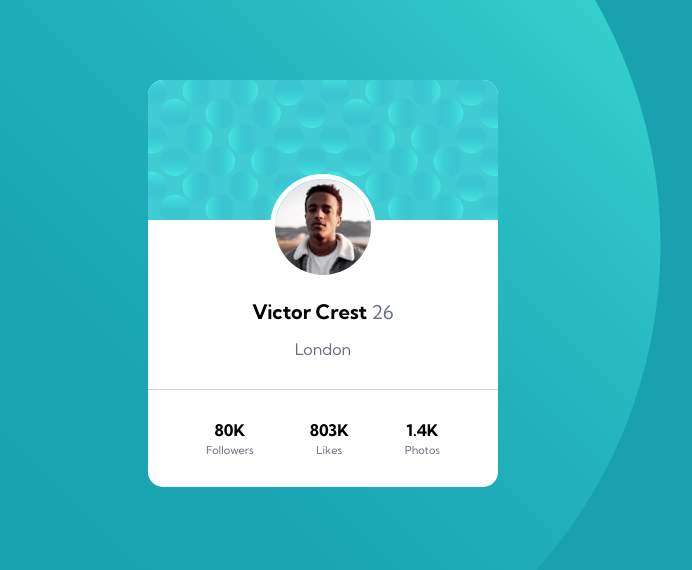
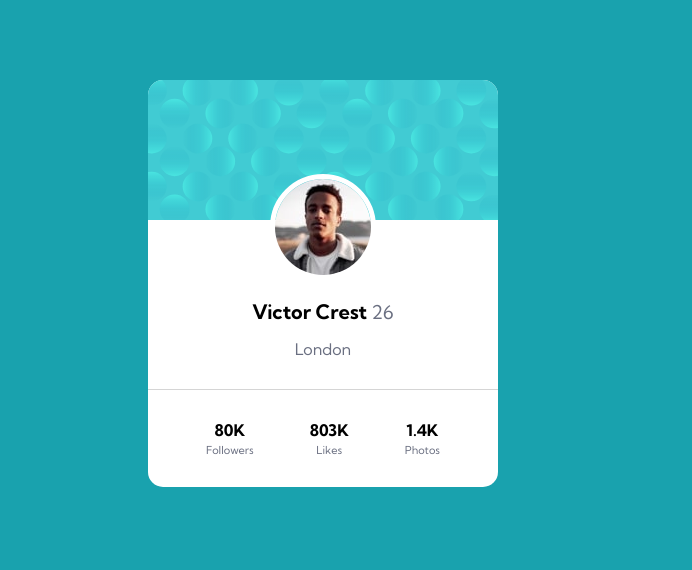
Before and after one commit to vandesonsantos/profile-card, a plain HTML site: page index.html in a window 1280 px wide. Shown: the whole page, without its empty margins (317-1009 px from the left). Drawn offline with Linux system fonts and the light colour scheme.

Commit message:
README atualizado

```diff
--- a/src/css/style.css
+++ b/src/css/style.css
@@ -1,10 +1,6 @@
 body{
     background-color: var(--cor-background);
     font-family: var(--fonte-principal);
-    background-image: url("../imagens/bg-pattern-top.svg");
-    background-repeat: no-repeat;
-    /* background-size: cover; */
-    background-position: left, top;
 }
 
 .card{
```
Also changed, not shown: src/imagens/readme.jpg (added), 1 other file.
